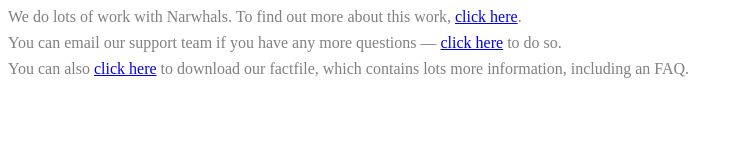
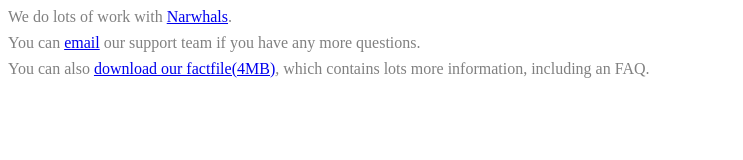
Before and after one commit to Gitthuma/links-3, a plain HTML site: page index.html in a window 1280 px wide. Shown: the whole page, without its empty margins (0-743 px from the left). Drawn offline with Linux system fonts and the light colour scheme.

Commit message:
Modified index.html page links with best practices

```diff
--- a/index.html
+++ b/index.html
@@ -7,10 +7,10 @@
     <link rel="stylesheet" href="css/style.css">
 </head>
 <body>
-    <p>We do lots of work with Narwhals. To find out more about this work, <a href="narwhals.html" target="_blank">click here</a>.</p>
+    <p>We do lots of work with <a href="https://mdn.github.io/learning-area/html/introduction-to-html/tasks/links/narwhals.html" target="_blank">Narwhals</a>.
 
-    <p>You can email our support team if you have any more questions — <a href="mailto:whales@example.com">click here</a> to do so.</p>
+    <p>You can <a href="mailto:whales@example.com">email</a> our support team if you have any more questions.
 
-    <p>You can also <a href="factfile.pdf" target="_blank">click here</a> to download our factfile, which contains lots more information, including an FAQ.</p>
+    <p>You can also <a href="https://mdn.github.io/learning-area/html/introduction-to-html/tasks/links/factfile.pdf">download our factfile(4MB)</a>, which contains lots more information, including an FAQ.</p>
 </body>
 </html>
```
